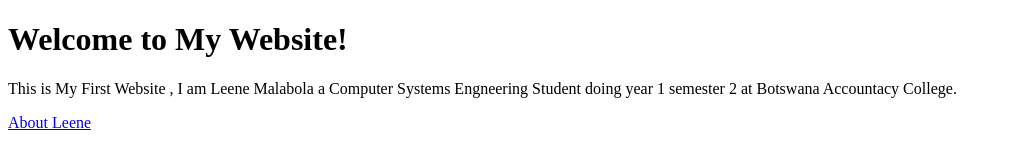
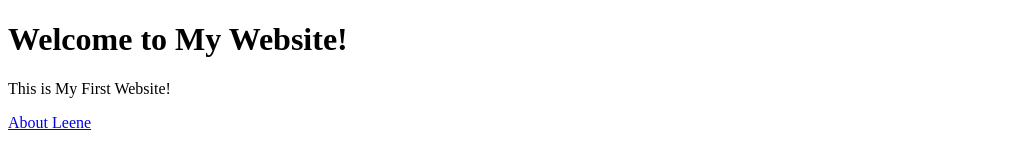
Before and after one commit to Cse25-200/my-github-page, a plain HTML site: page index.html in a window 1280 px wide. Shown: the whole page, without its empty margins (0-1011 px from the left). Drawn offline with Linux system fonts and the light colour scheme.

Commit message:
Update index.html

```diff
--- a/index.html
+++ b/index.html
@@ -6,8 +6,7 @@
 <body>
 
      <h1>Welcome to My Website!</h1>
-     <p> This is My First Website , I am Leene Malabola a Computer Systems Engneering Student
-          doing year 1  semester 2 at Botswana Accountacy College.</p>
+     <p> This is My First Website!</p>
 
      <a href="https://cse25-200.github.io/about-leene/" target="_blank">About Leene</a>
 
```
